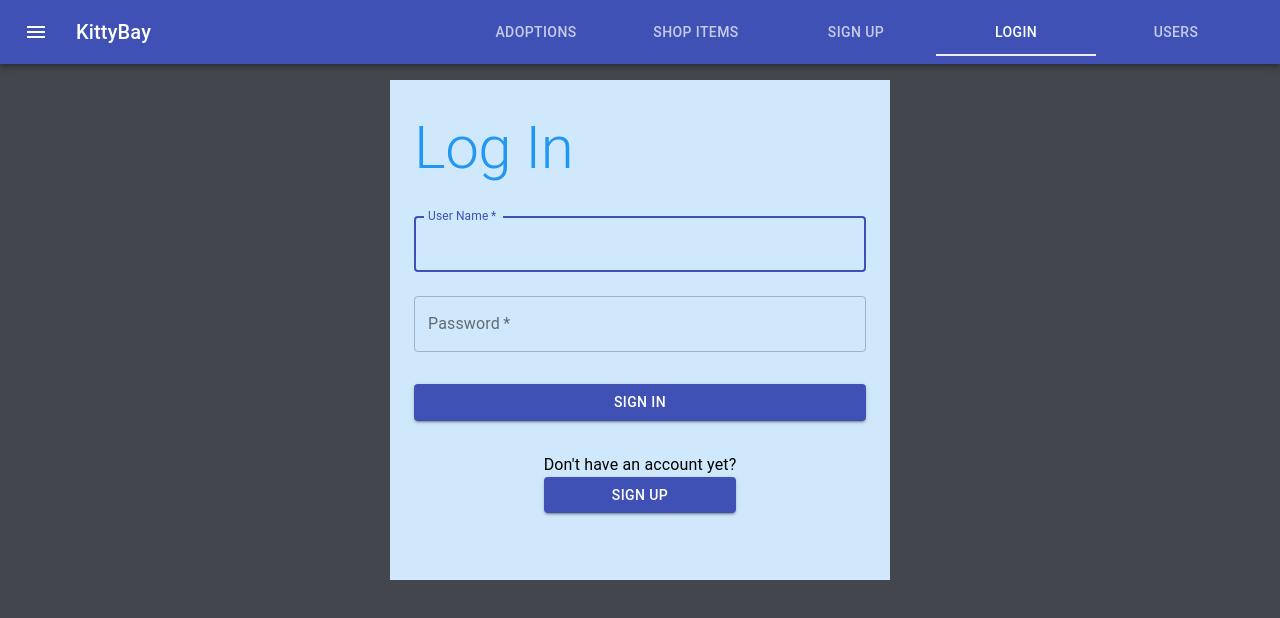
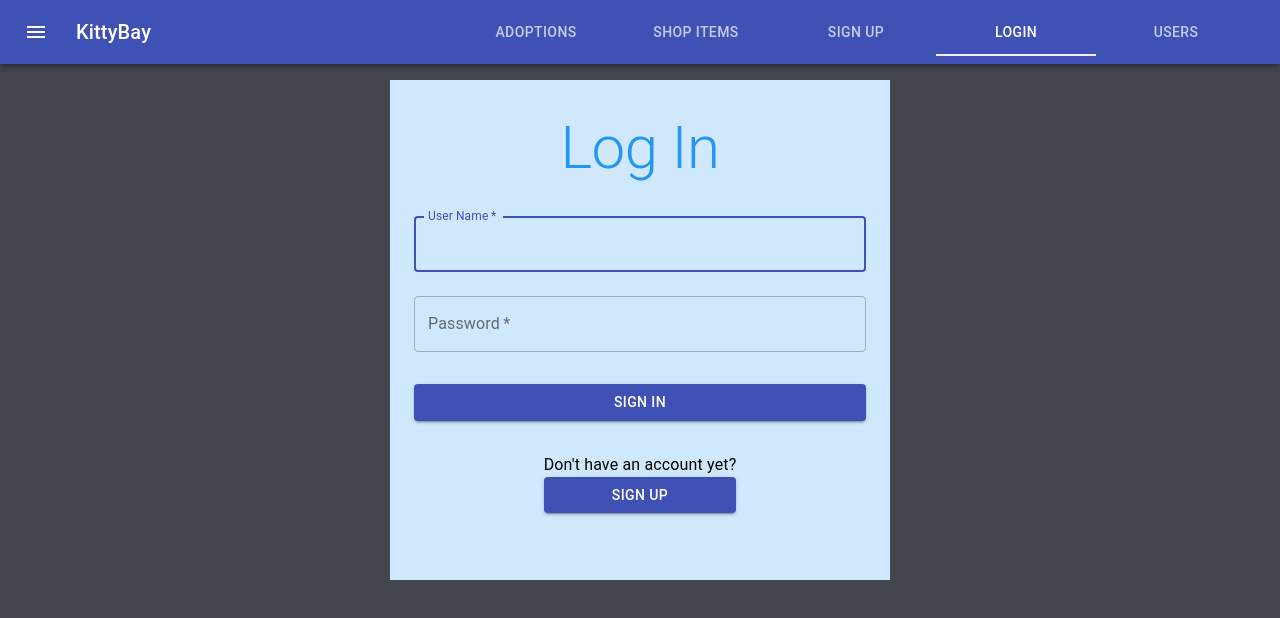
Before and after one commit to JoelRice/kapstone-frontend, a React (Create React App) app: page /kapstone-frontend/login in a window 1280 px wide. Shown: the top 618 px of the page. Built offline with nearby package versions, Linux system fonts and the light colour scheme.

Commit message:
Fixed issue on KittyCard

```diff
--- a/src/components/auctionCard.js
+++ b/src/components/auctionCard.js
@@ -131,7 +131,7 @@ function AuctionCard(props) {
               flexFlow: "row nowrap",
               alignItems: "center",
               maxWidth: "315px",
-              margin: "4px",
+              marginTop: "2px",
             }}
           >
             <Typography>Bid to Beat: {highestBid}</Typography>
--- a/src/components/kittyCard.js
+++ b/src/components/kittyCard.js
@@ -83,7 +83,7 @@ export default function KittyCard(props) {
             <div>Cuddly: {catInfo.traits?.cuddly}</div>
             <div>Lazy: {catInfo.traits?.lazy}</div>
             <div>Hungry: {catInfo.traits?.hungry}</div>
-            <div>Tired: {catInfo.traits?.tired}</div>
+            <div>Playful: {catInfo.traits?.playful}</div>
             <div>Loyal: {catInfo.traits?.loyal}</div>
           </Typography>
 
--- a/src/components/productCard.js
+++ b/src/components/productCard.js
@@ -85,7 +85,12 @@ const ProductCard = (props) => {
           </div>
         </CardContent>
         <CardActions disableSpacing>
-          <Button size="small" onClick={handlePurchase}>
+          <Button
+            color="primary"
+            variant="contained"
+            size="small"
+            onClick={handlePurchase}
+          >
             Purchase
           </Button>
         </CardActions>
--- a/src/views/login.js
+++ b/src/views/login.js
@@ -76,7 +76,12 @@ export default function LoginPage() {
         component="main"
         style={{ backgroundColor: "#cfe8fc", height: "500px", width: "500px" }}
       >
-        <Typography className={classes.heading1} component="h1" variant="h2">
+        <Typography
+          className={classes.heading1}
+          component="h1"
+          variant="h2"
+          align="center"
+        >
           Log In
         </Typography>
         <form className={classes.form} noValidate onSubmit={handleLogin}>
--- a/src/views/profilePage.js
+++ b/src/views/profilePage.js
@@ -4,6 +4,7 @@ import { useStore } from "../store/store";
 import UserCard from "../components/userCard";
 import { getAccountInfo } from "../apis/fetchRequests";
 import KittyCard from "../components/kittyCard";
+import { Height } from "@material-ui/icons";
 
 function ProfilePage(props) {
   const [userDetails, setUserDetails] = useState({});
@@ -20,10 +21,6 @@ function ProfilePage(props) {
   }, [token, setUserDetails]);
   return (
     <div className="profile-page">
-      <Typography component="h2" variant="h2" align="center">
-        {userDetails.username || "?"}'s Inventory
-      </Typography>
-      <br></br>
       <Container style={{ backgroundColor: "#cfe8fc" }}>
         <Grid
           container
@@ -33,6 +30,10 @@ function ProfilePage(props) {
           spacing={3}
         >
           <Grid item>
+            <Typography component="h2" variant="h2" alignCenter>
+              {userDetails.username || "?"}'s Inventory
+            </Typography>
+            <br></br>
             <Typography>Balance: {userDetails.balance || "0"}</Typography>
           </Grid>
           <Grid item>
```
